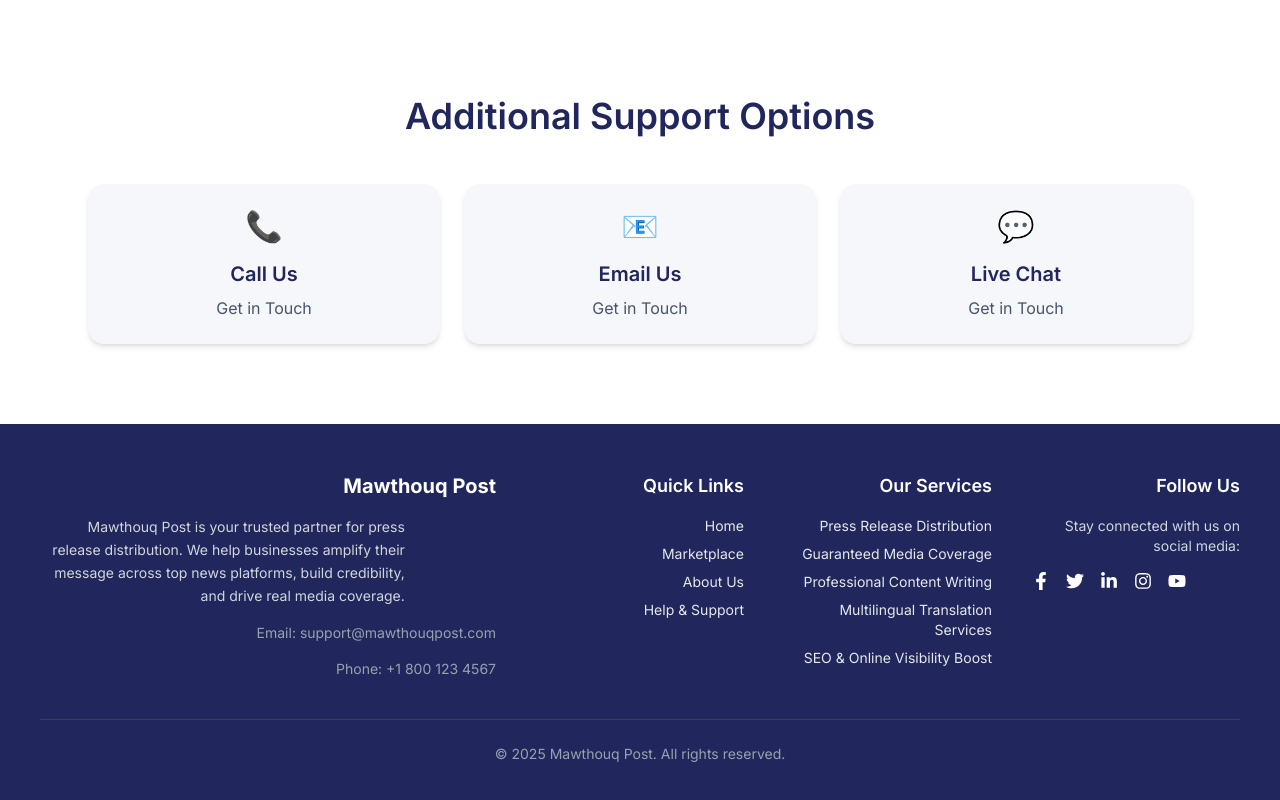
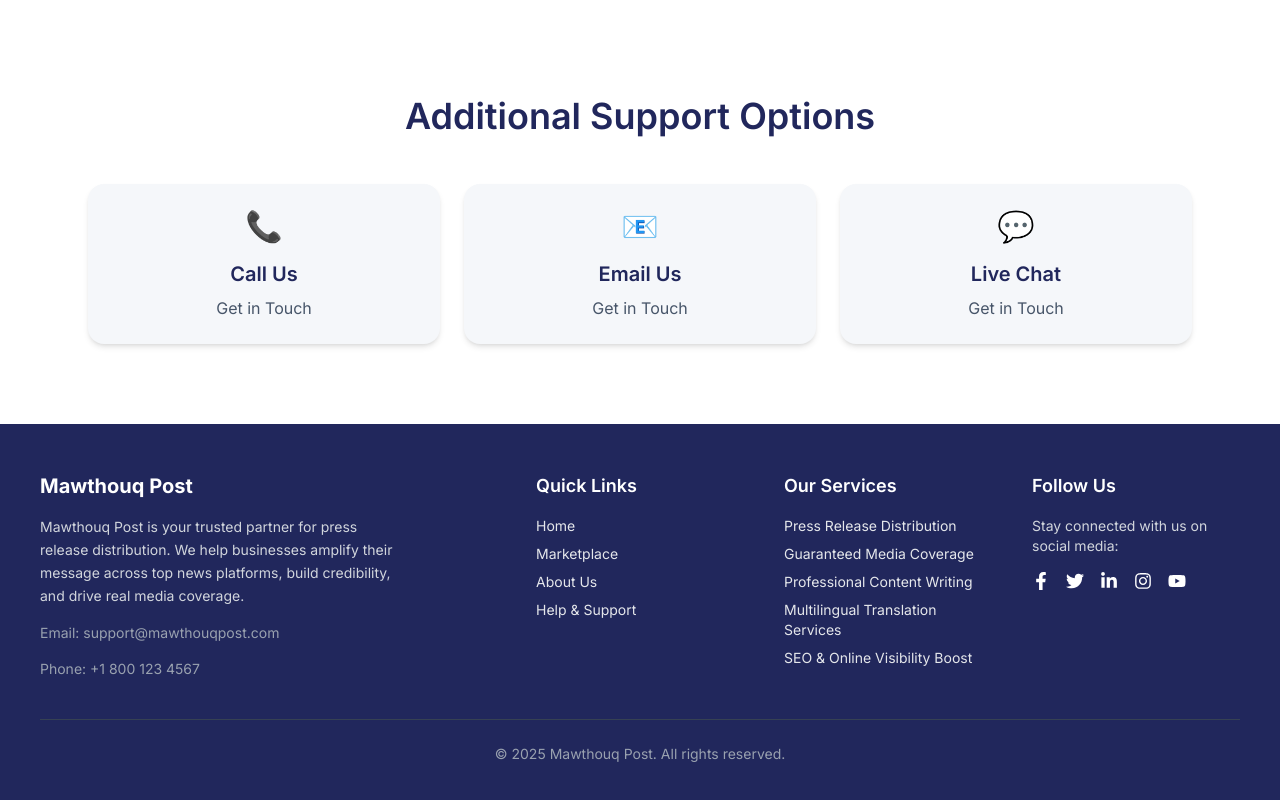
Before and after one commit to MohamedRmeh/mawthouqEn, a Next.js app: page /en/support in a window 1280 px wide. Shown: the part 1392-2192 px from the top of the page. Built offline with nearby package versions, Linux system fonts and the light colour scheme.

Commit message:
fix translate problem2

```diff
--- a/src/components/navigation/Footer.jsx
+++ b/src/components/navigation/Footer.jsx
@@ -1,4 +1,3 @@
-"use client";
 import React from "react";
 import Link from "next/link";
 import {
@@ -8,12 +7,11 @@ import {
   FaInstagram,
   FaYoutube,
 } from "react-icons/fa";
-import { useTranslations } from "next-intl";
-import useLanguage from "../useLanguage";
+import { useTranslations, useLocale } from "next-intl";
 
 const Footer = () => {
   const t = useTranslations("Footer");
-  const lang = useLanguage() === "/en" ? true : false;
+  const lang = useLocale() === "en" ? true : false;
 
   return (
     <footer className="bg-[#21275c] text-white py-12">
--- a/src/components/navigation/Navbar.jsx
+++ b/src/components/navigation/Navbar.jsx
@@ -1,16 +1,18 @@
 "use client";
 import React, { useState } from "react";
 import Image from "next/image";
-import Link from "next/link";
 import { HiMenu, HiX } from "react-icons/hi";
 import { HiOutlineGlobeAlt } from "react-icons/hi";
 import LoginModal from "../auth/LoginModal";
 import SignupModal from "../auth/SignupModal";
 import { useRouter, usePathname } from "next/navigation";
-import { useTranslations } from "next-intl";
+import { useTranslations, useLocale } from "next-intl";
+import { Link } from "@/i18n/navigation";
 
 const Navbar = () => {
   const t = useTranslations("Navbar");
+const locale = useLocale();
+console.log(locale)
   const navLinks = [
     { href: "/", label: t("Home") },
     { href: "/marketplace", label: t("Marketplace") },
@@ -56,6 +58,7 @@ const Navbar = () => {
               <li key={link.label}>
                 <Link
                   href={link.href}
+                  locale={locale}
                   className="relative text-[#737373] text-[17px] font-medium transition-colors duration-300 hover:text-black before:content-[''] before:absolute before:left-0 before:-bottom-1 before:h-[2px] before:w-0 before:bg-blue-500 before:transition-all before:duration-300 hover:before:w-full"
                 >
                   {link.label}
--- a/src/components/sections/Boost.jsx
+++ b/src/components/sections/Boost.jsx
@@ -1,11 +1,9 @@
-"use client";
 import React from "react";
-import { useTranslations } from "next-intl";
-import useLanguage from "../useLanguage";
+import { useTranslations, useLocale } from "next-intl";
 
 const Boost = () => {
   const t = useTranslations("Boost");
-  const lang = useLanguage() === "/en" ? true : false;
+  const lang = useLocale() === "en" ? true : false;
 
   return (
     <section className="bg-gradient-to-r from-[#2a2f65] via-[#2f396f] to-[#3c4b8b] rounded-lg my-10 mx-auto w-[95%] md:w-[86%] py-5 px-5 sm:px-8 mb-28">
--- a/src/components/sections/Categories.jsx
+++ b/src/components/sections/Categories.jsx
@@ -1,13 +1,11 @@
-"use client"
 import React from "react";
 import Link from "next/link";
-import { useTranslations } from "next-intl";
-import useLanguage from "../useLanguage";
+import { useTranslations, useLocale } from "next-intl";
 
 
 const Categories = () => {
   const t = useTranslations("Categories");
-    const lang = useLanguage() === "/en" ? true : false;
+  const lang = useLocale() === "en" ? true : false;
 
   const categories = [
     {
--- a/src/components/sections/Hero.jsx
+++ b/src/components/sections/Hero.jsx
@@ -1,14 +1,11 @@
-"use client";
 import React from "react";
 import Link from "next/link";
 import { FaTrophy, FaStar, FaStarHalfAlt } from "react-icons/fa";
-import { useTranslations } from "next-intl";
-import useLanguage from "../useLanguage";
+import { useTranslations, useLocale } from "next-intl";
 
 const Hero = () => {
   const t = useTranslations("Hero");
-  const lang = useLanguage() === "/en" ? true : false;
-  console.log(lang);
+  const lang = useLocale() === "en" ? true : false;
 
   return (
     <div
--- a/src/components/sections/QA.jsx
+++ b/src/components/sections/QA.jsx
@@ -1,8 +1,7 @@
 "use client";
 import React, { useState, useRef } from "react";
 import { AiOutlinePlus, AiOutlineMinus } from "react-icons/ai";
-import { useTranslations } from "next-intl";
-import useLanguage from "../useLanguage";
+import { useTranslations, useLocale } from "next-intl";
 
 const faqs = [
   {
@@ -31,7 +30,7 @@ const QA = () => {
   const [openIndex, setOpenIndex] = useState(null);
   const contentRefs = useRef([]);
   const t = useTranslations("QA");
-  const lang = useLanguage() === "/en" ? true : false;
+  const lang = useLocale() === "en" ? true : false;
 
   const toggleQuestion = (index) => {
     setOpenIndex(index === openIndex ? null : index);
--- a/src/components/sections/Service.jsx
+++ b/src/components/sections/Service.jsx
@@ -1,13 +1,11 @@
-"use client";
 import React from "react";
 import Image from "next/image";
 import { FaCheck } from "react-icons/fa";
-import { useTranslations } from "next-intl";
-import useLanguage from "../useLanguage";
+import { useTranslations, useLocale } from "next-intl";
 
 const Service = () => {
   const t = useTranslations("Service");
-  const lang = useLanguage() === "/en" ? true : false;
+  const lang = useLocale() === "en" ? true : false;
   return (
     <section
       className="
--- a/src/components/useLanguage.jsx
+++ /dev/null
@@ -1,10 +0,0 @@
-'use client';
-import { usePathname } from 'next/navigation';
-
-const useLanguage = () => {
-  const locale = usePathname(); // الحصول على اللغة الحالية
-    // console.log(locale)
-  return locale
-};
-
-export default useLanguage;
```
